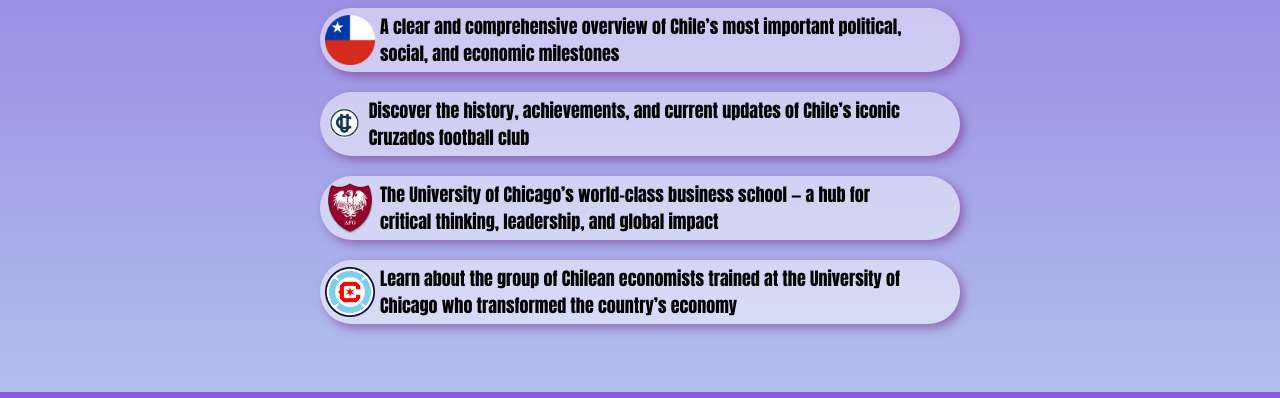
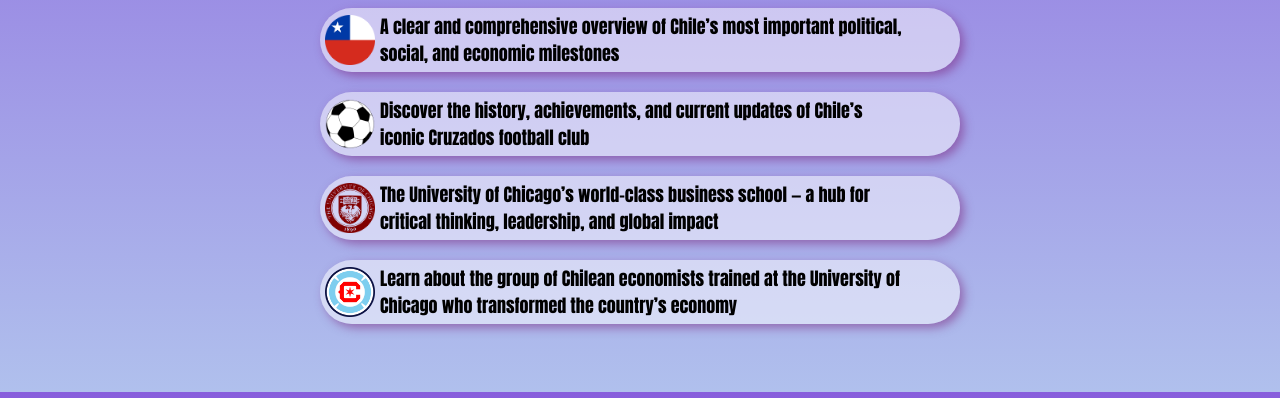
Before and after one commit to sbambach1/link-in-bio, a plain HTML site: page index.html in a window 1280 px wide. Shown: the part 402-800 px from the top of the page. Drawn offline with Linux system fonts and the light colour scheme.

Commit message:
latest with small adjustments

```diff
--- a/index.html
+++ b/index.html
@@ -118,7 +118,7 @@
       </div>
 
       <div class="item">
-        <img src="/images/Club_UC_1925.webp" class="item-image">
+        <img src="/images/Soccerball.svg.png" class="item-image">
 
         <a target="_blank" href="https://cruzados.cl/" class="link-text">
          Discover the history, achievements, and current updates of Chile’s iconic Cruzados football club
@@ -126,7 +126,7 @@
       </div>
 
       <div class="item">
-        <img src="/images/booth.webp" class="item-image">
+        <img src="/images/uchi.webp" class="item-image">
 
         <a target="_blank" href="https://www.chicagobooth.edu/" class="link-text">
           The University of Chicago’s world-class business school — a hub for critical thinking, leadership, and global impact
```
Also changed, not shown: images/Soccerball.svg.png (added), images/uchi.webp (added).
